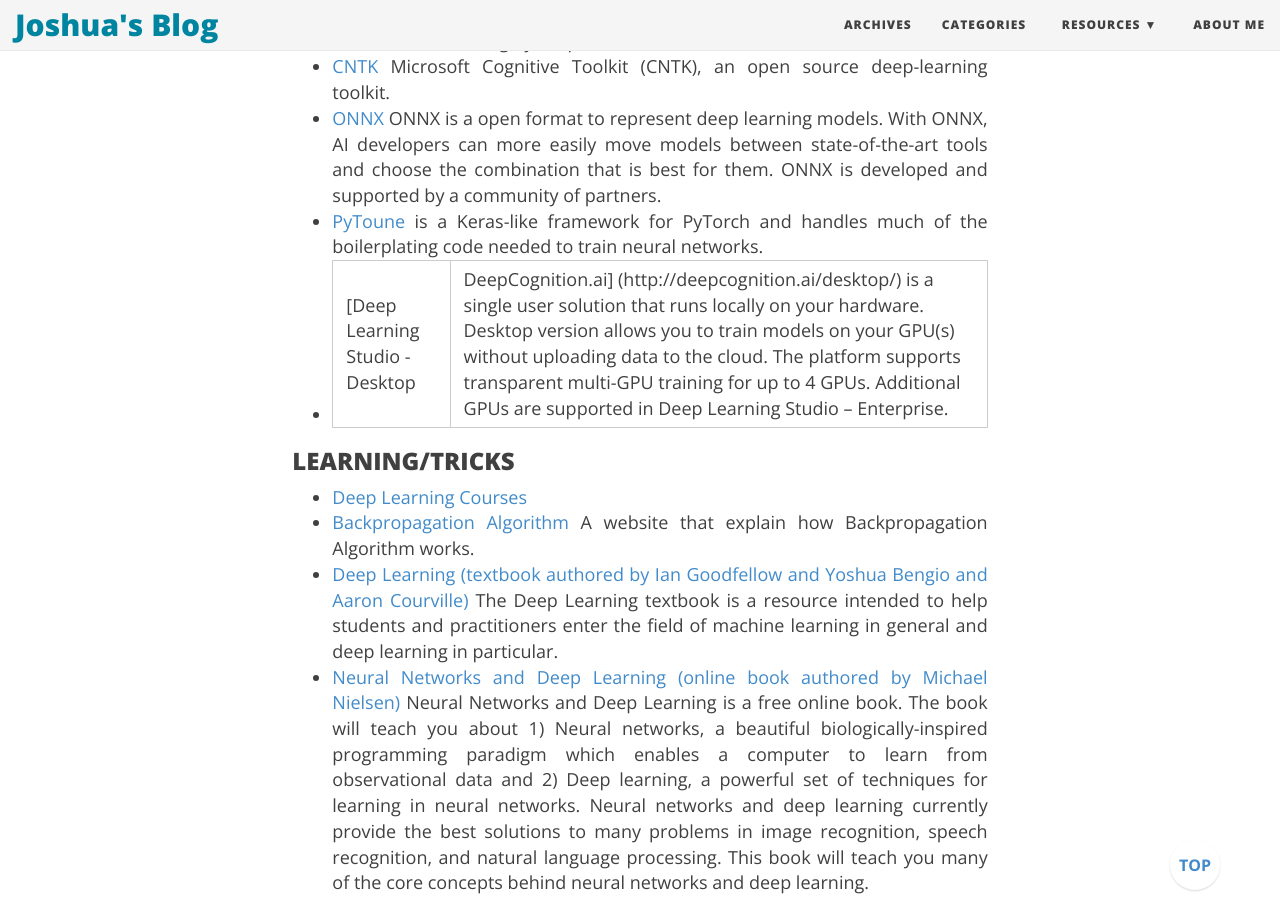
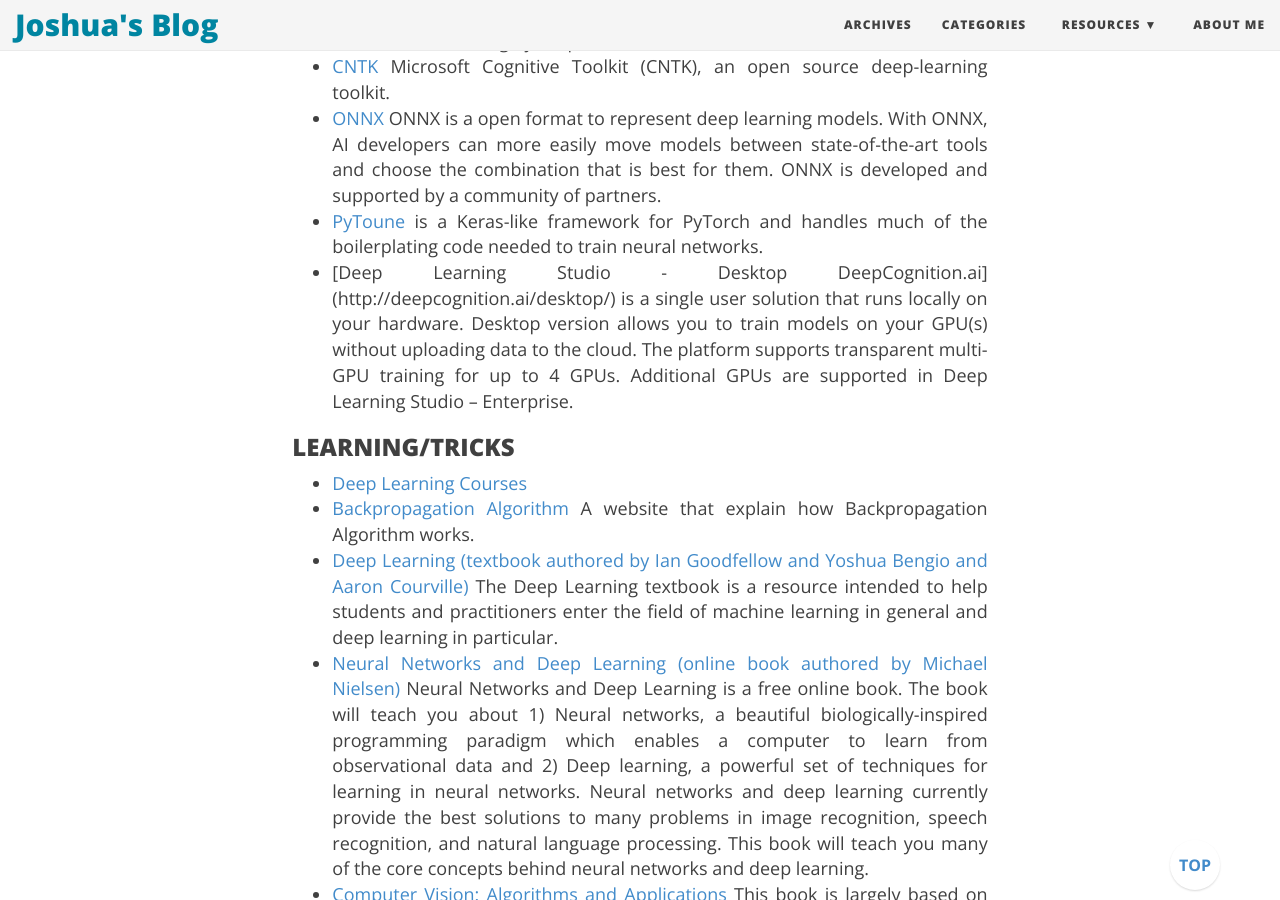
Before and after one commit to joshua19881228/joshua19881228.github.io, a Jekyll site: the page built from _posts/Computer_Vision/2016-08-25-my-jumble-of-computer-vision.md, in a window 1280 px wide and 900 px high, scrolled down 34717 px. Built offline with Jekyll 4.4.1, drawn with Linux system fonts in a browser that asks for light colours; nearby versions of some CDN libraries; formulas are drawn with MathJax 3; comment, search, counter and statistics services are not loaded.

Commit message:
remove an unexpected table

```diff
--- a/_posts/Computer_Vision/2016-08-25-my-jumble-of-computer-vision.md
+++ b/_posts/Computer_Vision/2016-08-25-my-jumble-of-computer-vision.md
@@ -889,7 +889,7 @@
 * [CNTK](https://github.com/Microsoft/CNTK) Microsoft Cognitive Toolkit (CNTK), an open source deep-learning toolkit.
 * [ONNX](http://onnx.ai/) ONNX is a open format to represent deep learning models. With ONNX, AI developers can more easily move models between state-of-the-art tools and choose the combination that is best for them. ONNX is developed and supported by a community of partners.
 * [PyToune](http://pytoune.org/en/latest/) is a Keras-like framework for PyTorch and handles much of the boilerplating code needed to train neural networks.
-* [Deep Learning Studio - Desktop | DeepCognition.ai] (http://deepcognition.ai/desktop/) is a single user solution that runs locally on your hardware.  Desktop version allows you to train models on your GPU(s) without uploading data to the cloud.   The platform supports transparent multi-GPU training for up to 4 GPUs.  Additional GPUs are supported in Deep Learning Studio – Enterprise.
+* [Deep Learning Studio - Desktop DeepCognition.ai] (http://deepcognition.ai/desktop/) is a single user solution that runs locally on your hardware.  Desktop version allows you to train models on your GPU(s) without uploading data to the cloud.   The platform supports transparent multi-GPU training for up to 4 GPUs.  Additional GPUs are supported in Deep Learning Studio – Enterprise.
 
 ### LEARNING/TRICKS ###
 
```
